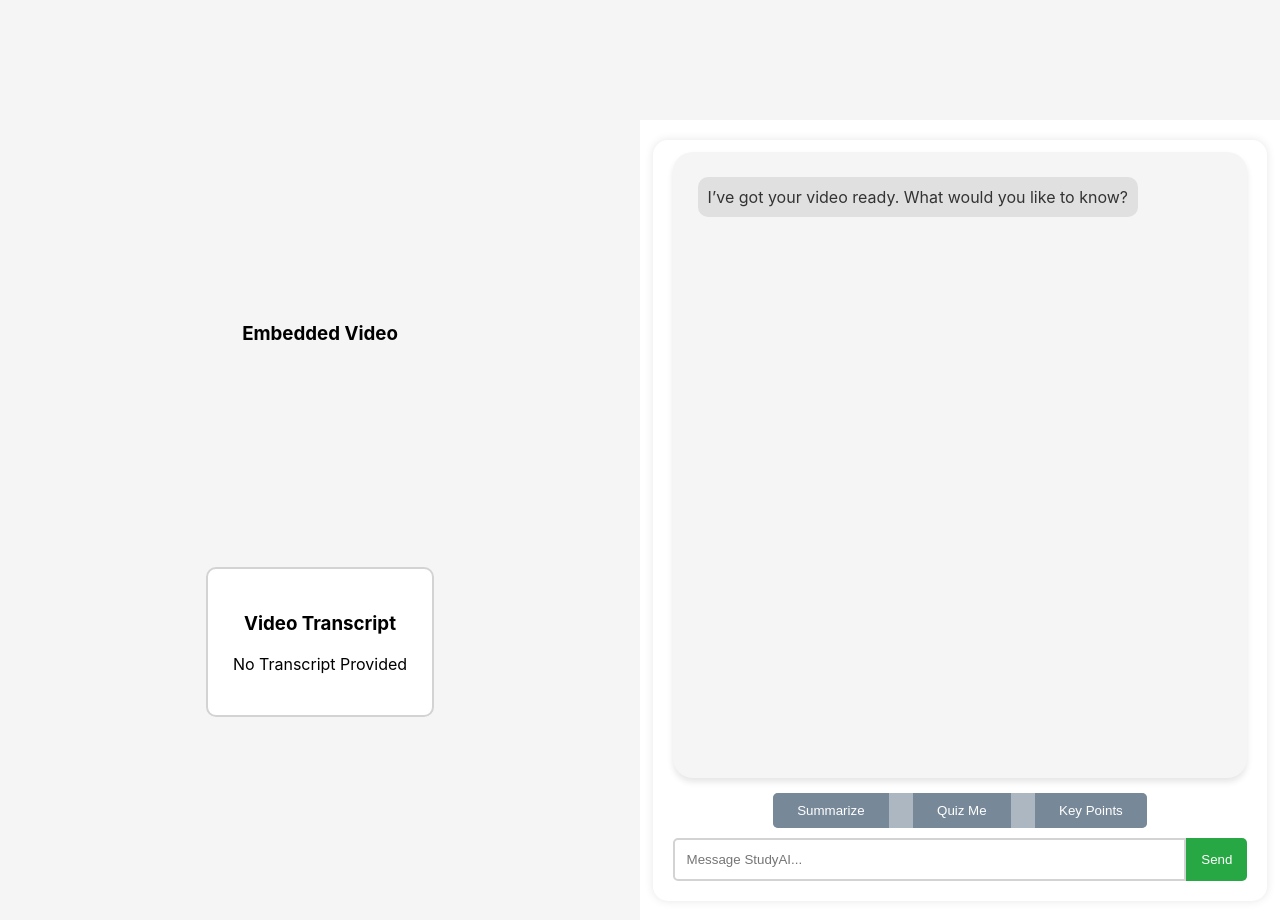
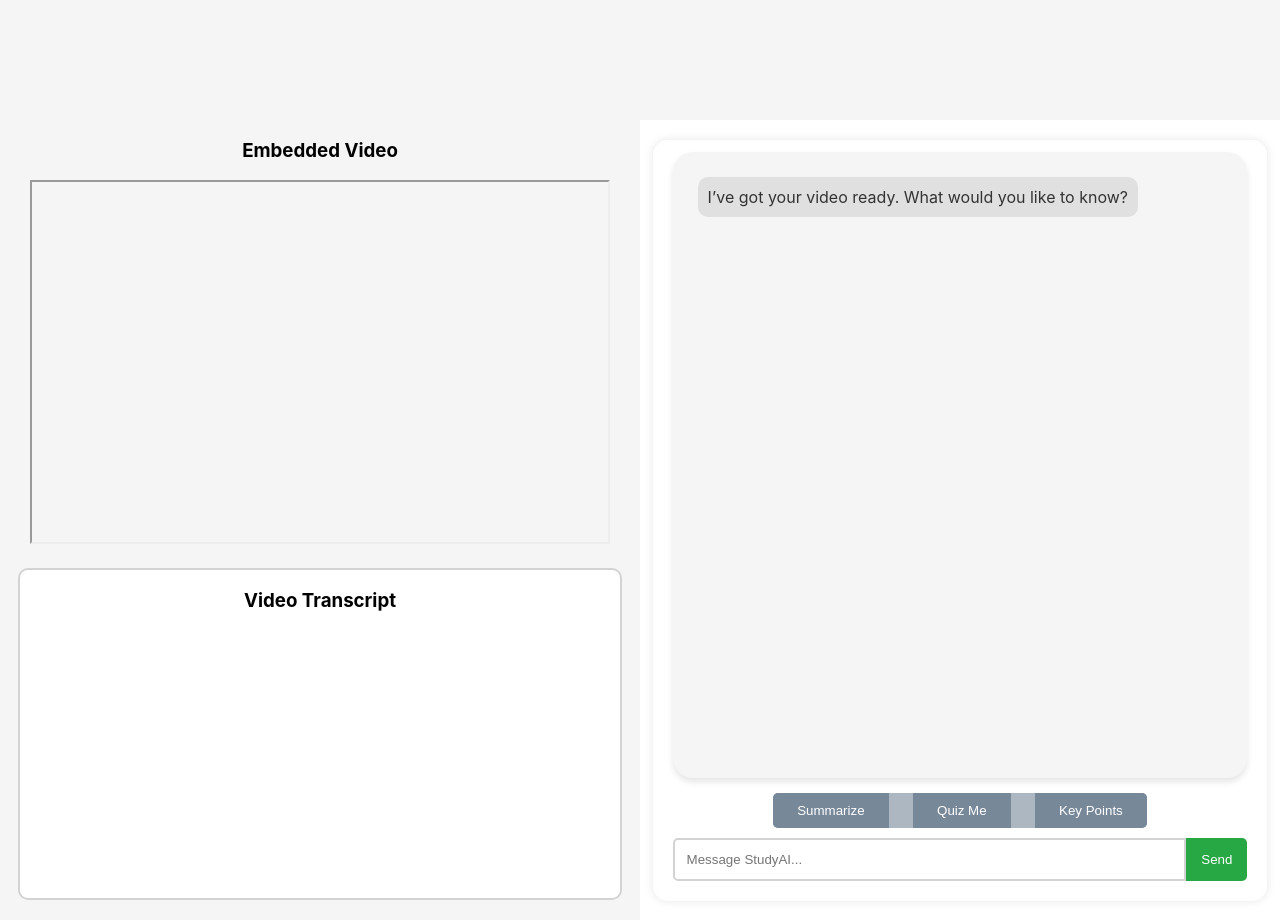
Before and after one commit to t1oluwani/StudyAI, a React (Create React App) app in the folder frontend/: page / in a window 1280 px wide. Shown: the part 680-1600 px from the top of the page. Built offline with nearby package versions, Linux system fonts and the light colour scheme.

Commit message:
more styling for video side

```diff
--- a/frontend/src/components/sub-components/post/chat-screen.js
+++ b/frontend/src/components/sub-components/post/chat-screen.js
@@ -1,4 +1,4 @@
-import "../../../styling/chat-screen.css";
+import "../../../styling/chat-side.css";
 import { useState, useEffect } from "react";
 import MessageList from "./sub-components/message-list";
 import { getOpenAIResponse } from "../../../services/openAIService";
--- a/frontend/src/components/sub-components/post/embedded-video.js
+++ b/frontend/src/components/sub-components/post/embedded-video.js
@@ -1,3 +1,4 @@
+import "../../../styling/video-side.css";
 import { FontAwesomeIcon } from '@fortawesome/react-fontawesome';
 
 function EmbeddedVideo({ url, mp4 }) {
@@ -6,7 +7,7 @@ function EmbeddedVideo({ url, mp4 }) {
   return (
     <div className="embedded-video">
       <h3>Embedded Video</h3>
-      {/* {url ? (
+      {/* {url ? ( */}
         <iframe
           width="100%"
           height="100%"
@@ -15,7 +16,7 @@ function EmbeddedVideo({ url, mp4 }) {
           src={url}
           allowFullScreen>
         </iframe>
-      ) : mp4 ? (
+      {/* ) : mp4 ? (
         <video width="100%" height="100%" controls>
           <source src={mp4} type="video/mp4" />
         </video>
--- a/frontend/src/components/sub-components/post/video-transcript.js
+++ b/frontend/src/components/sub-components/post/video-transcript.js
@@ -1,5 +1,7 @@
+import "../../../styling/video-side.css";
+
 function VideoTranscript({ transcript }) {
-  const displayedTranscript = transcript || "No Transcript Provided";
+  const displayedTranscript = transcript || "";
 
   return (
     <div className="video-transcript">
--- a/frontend/src/styling/post-video.css
+++ b/frontend/src/styling/post-video.css
@@ -10,7 +10,7 @@
 .video-side {
   display: flex;
   flex-direction: column;
-  justify-content: space-evenly;
+  justify-content: space-between;
   align-items: center;
   height: 100vh;
   width: 50%;
@@ -26,17 +26,3 @@
   width: 50%;
   background-color: white;
 }
-
-.embedded-video iframe {
-  height: 50vh;
-  width: 75vh;
-  border: none;
-}
-
-.video-transcript {
-  background-color: white;
-  border: 2px solid lightgray;
-  border-radius: 10px;
-  padding: 25px;
-  margin: 20px;
-}
--- /dev/null
+++ b/frontend/src/styling/video-side.css
@@ -0,0 +1,23 @@
+.embedded-video iframe, .embedded-video video {
+  height: 45vh;
+  width: 45vw;
+  /* border: none; */
+}
+
+.video-transcript {
+  background-color: white;
+  overflow-y: scroll;
+
+  border: 2px solid lightgray;
+  border-radius: 10px;
+
+  padding: 0 25px;
+  margin: 20px;
+
+  height: 45vh;
+  width: 43vw;
+}
+
+.video-transcript p {
+  text-align: start;
+}
```
Also changed, not shown: frontend/src/styling/chat-side.css (renamed from frontend/src/styling/chat-screen.css).
